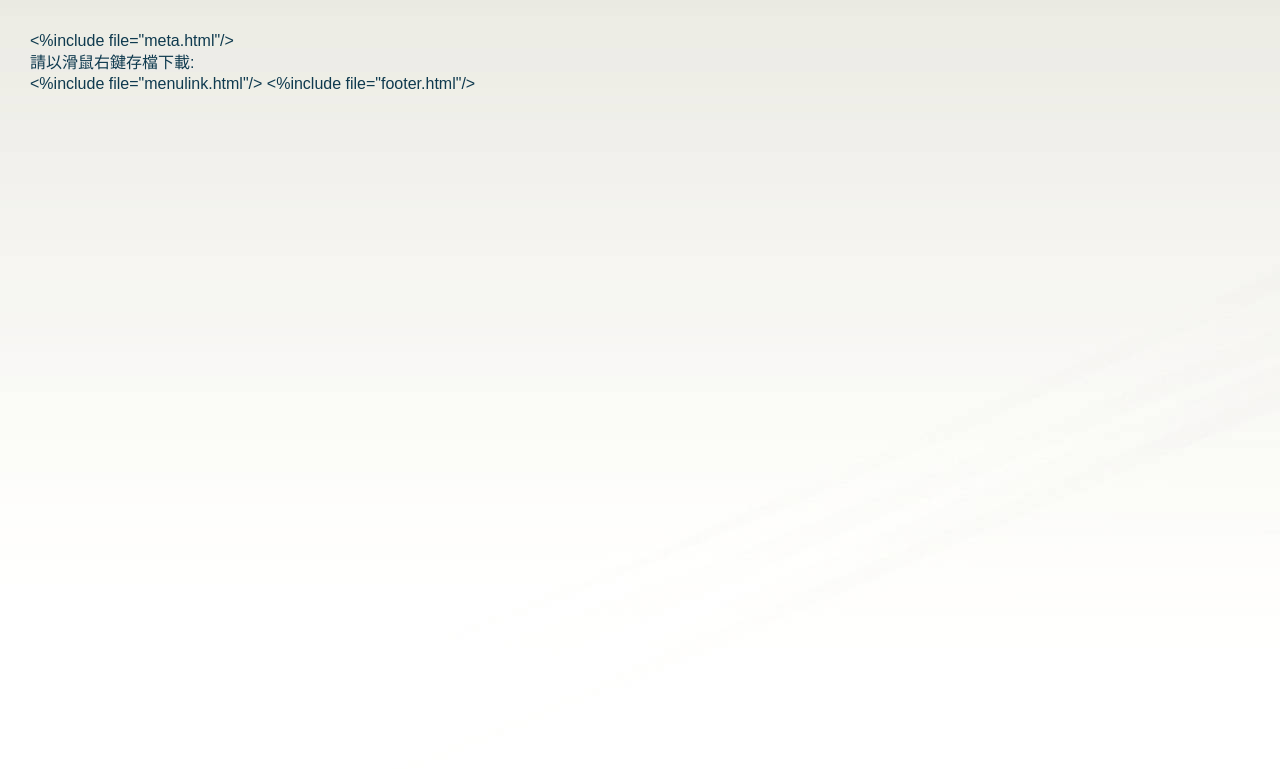
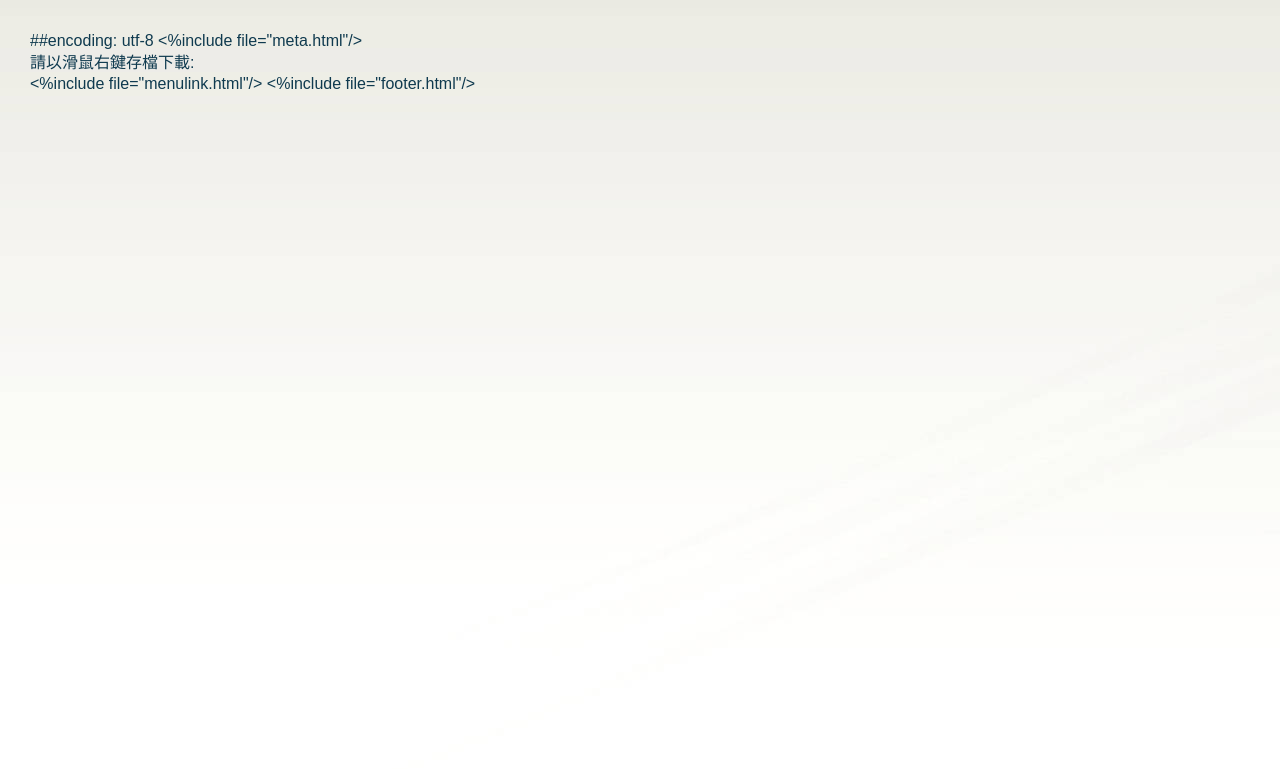
Before and after one commit to kmollee/test_repo, a Python web app: template wsgi/static/templates/index.html in a window 1280 px wide. Shown: the top 769 px of the page. Run offline with Jinja, Linux system fonts and the light colour scheme; the template is opened without the code that fills it, so the values that code supplies are empty.

Commit message:
add encoding utf8

```diff
--- a/wsgi/static/templates/cadp.html
+++ b/wsgi/static/templates/cadp.html
@@ -1,4 +1,5 @@
 <!DOCTYPE html>
+##encoding: utf-8
 <html>
 <head>
 	<title>viewpart</title>
--- a/wsgi/static/templates/index.html
+++ b/wsgi/static/templates/index.html
@@ -1,10 +1,10 @@
-<!DOCTYPE html>
+##encoding: utf-8
+
 <html>
-        <head>
-                <title>Cherrypy Mako 表單測試</title>
-<%include file="meta.html"/>
-
-<link rel="stylesheet" type="text/css" href="templates/style/base.css">
+    <head>
+        <title>Cherrypy Mako 表單測試</title>
+        <%include file="meta.html"/>
+        <link rel="stylesheet" type="text/css" href="templates/style/base.css">
 </head>
 
 <body>
```
